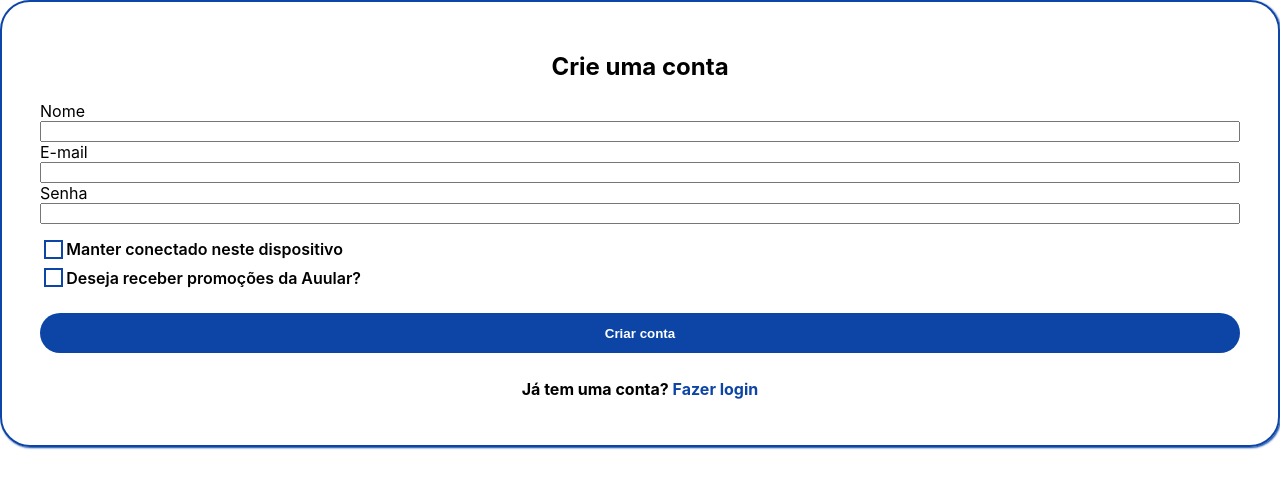
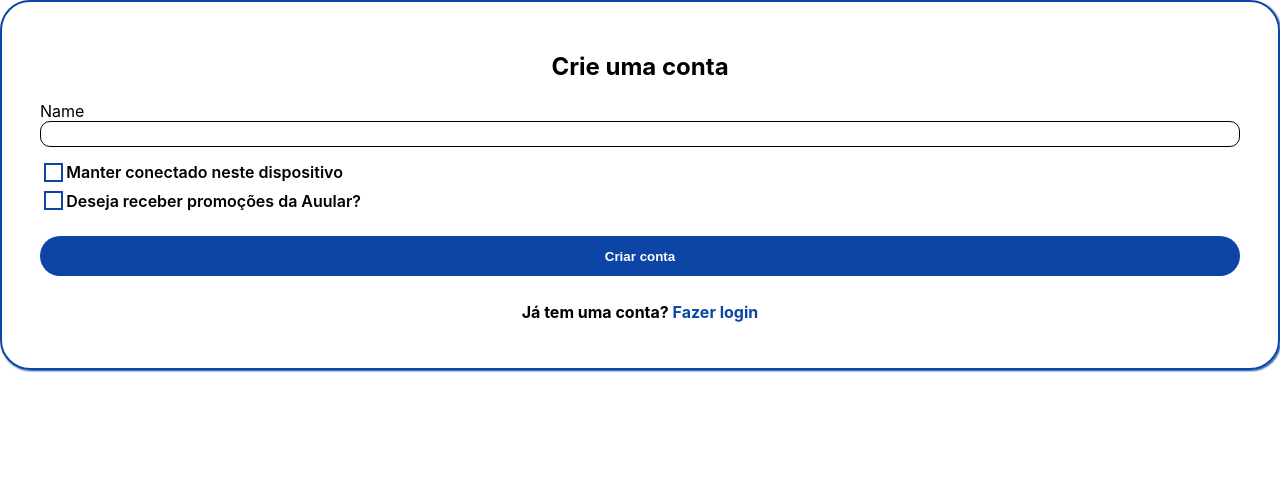
Before and after one commit to auular/aular-www, a Next.js app: page /register/components/User in a window 1280 px wide. Shown: the top 488 px of the page. Built offline with nearby package versions, Linux system fonts and the light colour scheme.

Commit message:
feat: input name initial setup

```diff
--- a/package.json
+++ b/package.json
@@ -22,6 +22,8 @@
     "next-pwa": "^5.6.0",
     "react": "18.2.0",
     "react-dom": "18.2.0",
+    "react-hook-form": "^7.39.1",
+    "react-input-mask": "^2.0.4",
     "sass": "^1.55.0",
     "serverless": "2.72.2"
   },
--- /dev/null
+++ b/src/components/Input/Default/Input.module.scss
@@ -0,0 +1,15 @@
+.default {
+    display: flex;
+    flex-direction: column;
+
+    .input {
+        border-radius: 10px;
+        min-height: 26px;
+        padding: 0 5px;
+        border: 1px solid $black;
+    }
+
+    span {
+        color: #FF0000;
+    }
+}
--- /dev/null
+++ b/src/components/Input/Default/input.js
@@ -0,0 +1,21 @@
+import React from "react";
+import { useController } from "react-hook-form";
+import styles from "./Input.module.scss";
+
+const Input = ({ name, label, control, rules, errors }) => {
+  const { field } = useController({
+    name,
+    rules,
+    control,
+  });
+
+  return (
+    <div className={styles.default}>
+      <label htmlFor={name}>{label}</label>
+      <input {...field} className={styles.input} />
+      <span>{errors && rules.required}</span>
+    </div>
+  );
+};
+
+export default Input;
--- /dev/null
+++ b/src/components/Input/Name/index.js
@@ -0,0 +1,22 @@
+import Input from "../Default/input";
+
+export const Name = ({ name, label, control, errors }) => {
+  const ERROR_MESSAGE = "Preencha este campo";
+  const rules = {
+    required: ERROR_MESSAGE,
+    pattern: {
+      value: /^[\p{L} ,.'-]+$/u,
+      message: "Nome inválido",
+    },
+  };
+
+  return (
+    <Input
+      name={name}
+      label={label}
+      rules={rules}
+      control={control}
+      errors={errors}
+    />
+  );
+};
--- /dev/null
+++ b/src/components/Input/index.js
@@ -0,0 +1,5 @@
+import { Name } from "./Name";
+
+export default {
+    Name
+}
--- a/src/pages/register/components/User/index.js
+++ b/src/pages/register/components/User/index.js
@@ -1,27 +1,43 @@
+import { useForm } from "react-hook-form";
 import { BlueButton } from "../../../../components/BlueButton";
 import { Checkbox } from "../../../../components/Checkbox";
+import Input from "../../../../components/Input";
 import styles from "./User.module.scss";
 
 const User = () => {
-  const checkboxContent = ["Manter conectado neste dispositivo", "Deseja receber promoções da Auular?"]
+  const { control, handleSubmit, formState: { errors } } = useForm({
+    mode: "all",
+  });
+
+  const handleRegistration = (data) => console.log(data);
+
+  const checkboxContent = [
+    "Manter conectado neste dispositivo",
+    "Deseja receber promoções da Auular?",
+  ];
 
   return (
+    <form onSubmit={handleSubmit(handleRegistration)}>
       <div className={styles.user}>
         <h2>Crie uma conta</h2>
-      <label>Nome</label>
-      <input />
-      <label>E-mail</label>
-      <input />
-      <label>Senha</label>
-      <input />
+        <Input.Name
+          label="Name"
+          name="completeName"
+          control={control}
+          rules={{ required: true }}
+          errors={errors.completeName}
+        />
         <div className={styles.checkbox}>
-        {checkboxContent.map(content => (
+          {checkboxContent.map((content) => (
             <Checkbox label={content} isBold={true} />
           ))}
         </div>
-      <BlueButton value="Criar conta" margin="10px 0"/>
-      <p>Já tem uma conta? <span>Fazer login</span></p>
+        <BlueButton value="Criar conta" margin="10px 0" />
+        <p>
+          Já tem uma conta? <span>Fazer login</span>
+        </p>
       </div>
+    </form>
   );
 };
 
```
Also changed, not shown: 1 other file (tests, documents, lock files or other folders). Lines whose indentation alone changed are shown as unchanged.
